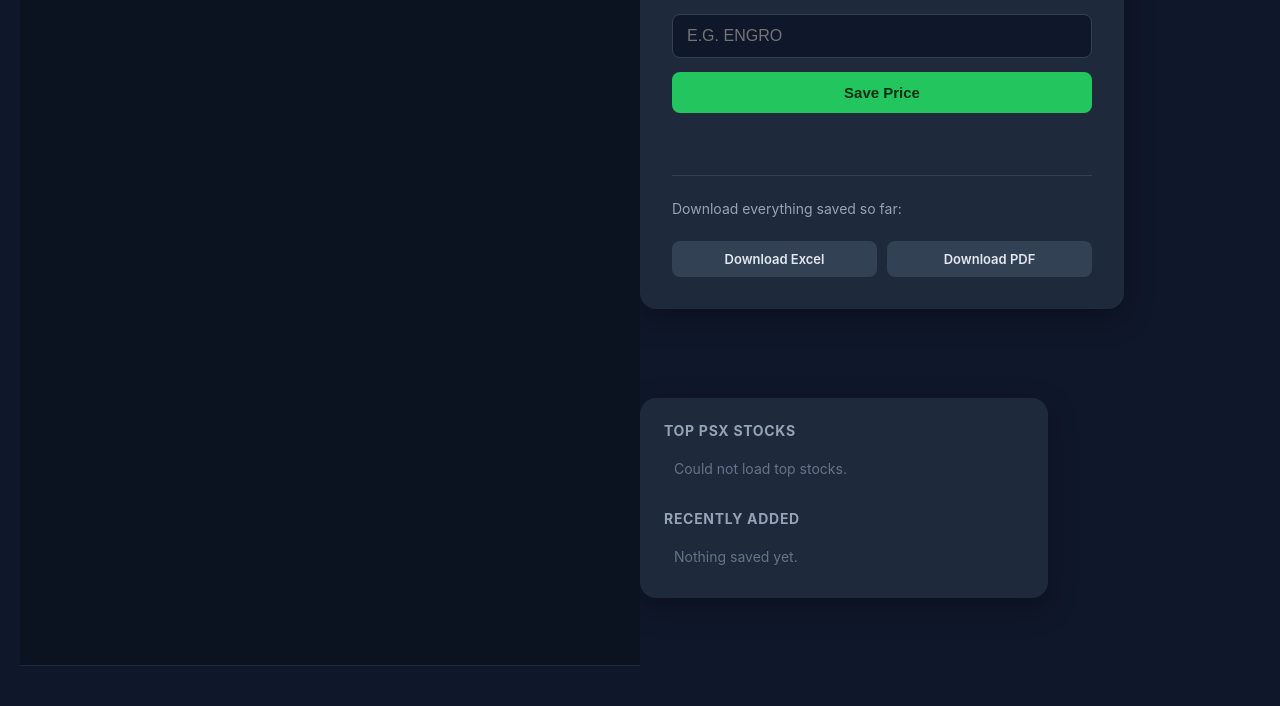
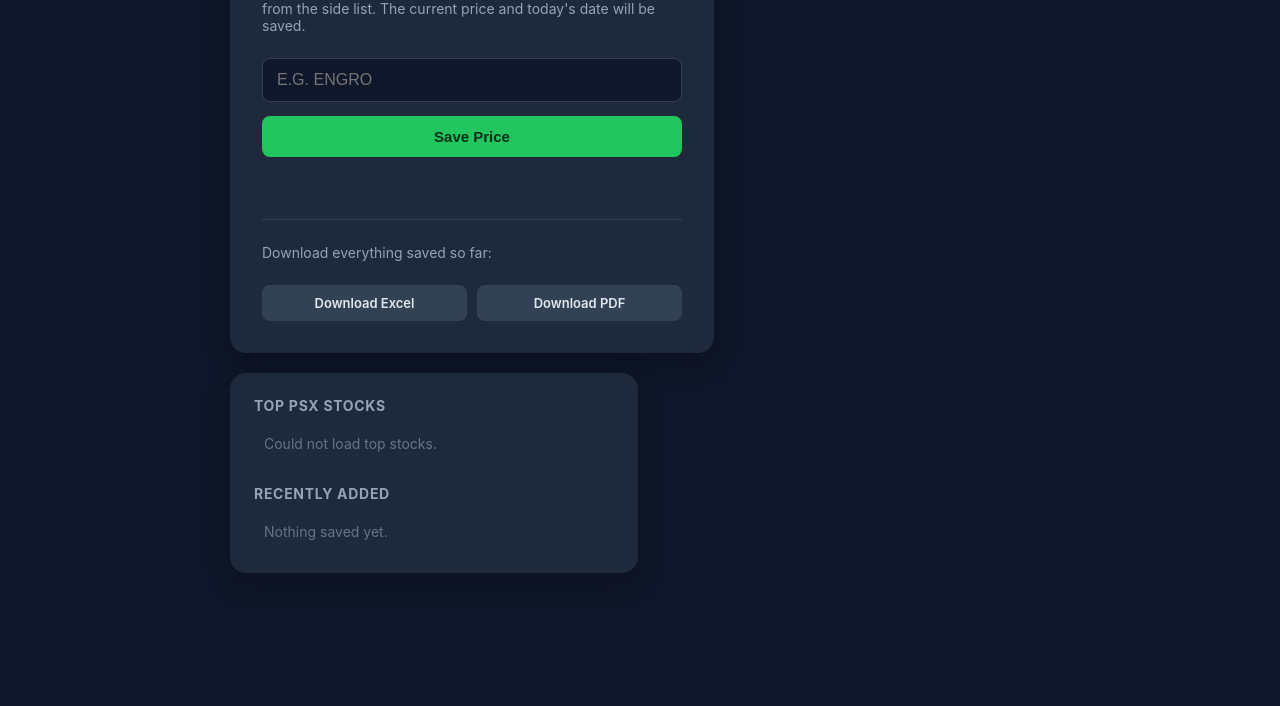
Before and after one commit to MubasharAkram05/PSX_Stocks_update, a website: page index.html in a window 1280 px wide. Shown: the part 174-880 px from the top of the page. After the commit the page ends 840 px from the top, so only its background shows below. Drawn offline with Linux system fonts and the light colour scheme; no server answers.

Commit message:
Fix layout - nav and card were side by side instead of stacked

```diff
--- a/index.html
+++ b/index.html
@@ -11,11 +11,13 @@
     background: #0f172a;
     color: #e2e8f0;
     display: flex;
-    justify-content: center;
-    padding: 40px 20px;
+    flex-direction: column;
+    align-items: center;
+    padding: 0 20px 40px;
     margin: 0;
     min-height: 100vh;
   }
+  .topnav { margin: 0 -20px 40px; }
   .layout {
     display: flex;
     gap: 20px;
```
